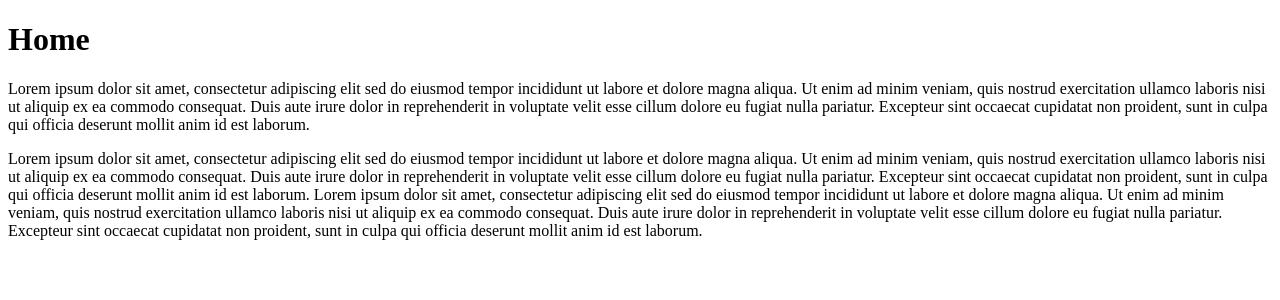
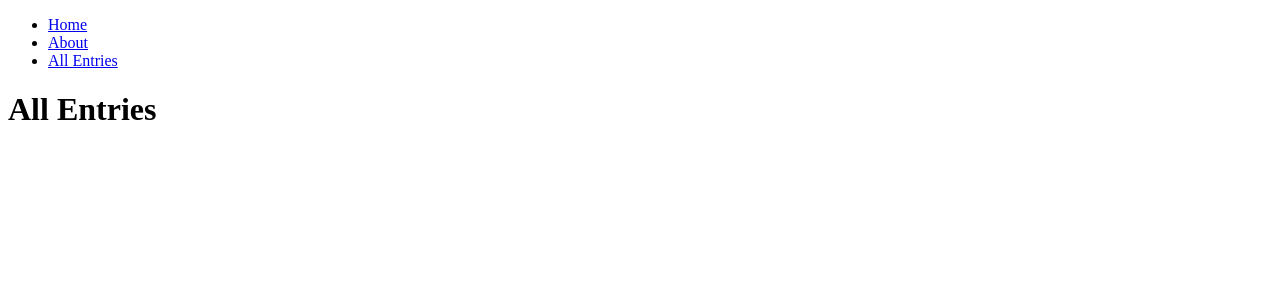
Before and after one commit to Duke0404/Memories-Frontend, a React (Create React App) app: page /all in a window 1280 px wide. Shown: the top 300 px of the page. Built offline with nearby package versions, Linux system fonts and the light colour scheme.

Commit message:
Tried to implement pages

```diff
--- a/package.json
+++ b/package.json
@@ -14,6 +14,7 @@
     "prettier": "^2.7.1",
     "react": "^18.2.0",
     "react-dom": "^18.2.0",
+    "react-router-dom": "^6.3.0",
     "react-scripts": "5.0.1",
     "typescript": "^4.7.4",
     "web-vitals": "^2.1.4"
--- a/src/Components/App/App.tsx
+++ b/src/Components/App/App.tsx
@@ -1,10 +1,25 @@
+//Router
+import { BrowserRouter as Router, Route, Routes } from "react-router-dom"
+
 //Components
+import Navbar from "../Navbar/Navbar"
+
+//Pages
 import Home from "../../Pages/Home/Home"
+import About from "../../Pages/About/About"
+import EntriesList from "../../Pages/EntriesList/EntriesList"
+import Entry from "../../Pages/Entry/Entry"
 
 const App = (): JSX.Element => (
-    <>
-        <Home />
-    </>
+    <Router>
+        <Navbar />
+        <Routes>
+            <Route path="/" element={<Home />} />
+            <Route path="/about" element={<About />} />
+            <Route path="/all" element={<EntriesList />} />
+            <Route path="/entry/:entryURL" element={<Entry />} />
+        </Routes>
+    </Router>
 )
 
 export default App
--- /dev/null
+++ b/src/Components/Navbar/Navbar.tsx
@@ -0,0 +1,22 @@
+//Router links
+import { Link } from "react-router-dom"
+
+const Navbar = (): JSX.Element => (
+    <nav>
+        <ul>
+            <li>
+                <Link to="/">Home</Link>
+            </li>
+
+            <li>
+                <Link to="/about">About</Link>
+            </li>
+
+            <li>
+                <Link to="/all">All Entries</Link>
+            </li>
+        </ul>
+    </nav>
+)
+
+export default Navbar
--- /dev/null
+++ b/src/Data/data.ts
@@ -0,0 +1,34 @@
+//Interfaces
+export interface dataFormat {
+    dateTimeID: number
+    title: string
+    content: string
+    footnotes?: string
+}
+
+const data: dataFormat[] = [
+    {
+        dateTimeID: 201901011245,
+        title: "Title 1",
+        content: "Content 1",
+        footnotes: "Footnote 1"
+    },
+    {
+        dateTimeID: 202001011246,
+        title: "Title 2",
+        content: "Content 2",
+    },
+    {
+        dateTimeID: 202201011247,
+        title: "Title 3",
+        content: "Content 3",
+        footnotes: "Footnote 3"
+    },
+    {
+        dateTimeID: 201401011248,
+        title: "Title 4",
+        content: "Content 4",
+    }
+]
+
+export default data
--- /dev/null
+++ b/src/Pages/About/About.tsx
@@ -0,0 +1,7 @@
+const About = (): JSX.Element => (
+    <>
+        <h1>About Me</h1>
+    </>
+)
+
+export default About
--- /dev/null
+++ b/src/Pages/EntriesList/EntriesList.tsx
@@ -0,0 +1,7 @@
+const EntriesList = (): JSX.Element => (
+    <>
+        <h1>All Entries</h1>
+    </>
+)
+
+export default EntriesList
--- /dev/null
+++ b/src/Pages/Entry/Entry.tsx
@@ -0,0 +1,45 @@
+//Interfaces
+interface EntryProps {
+    match: any
+}
+
+import { dataFormat } from '../../Data/data'
+
+interface dataFormatWithDate extends dataFormat {
+    date: string
+    time: string
+}
+
+//Data
+import payload from '../../Data/data'
+
+const Entry = (props: EntryProps): JSX.Element => {
+    const data: dataFormatWithDate[] = payload.map(
+        (entry: dataFormat): dataFormatWithDate => {
+            const dateMix: string = entry.dateTimeID.toString()
+
+            return {
+                ...entry,
+                date: dateMix.slice(6, 8) + "-" + dateMix.slice(4, 6) + "-" + dateMix.slice(0, 4),
+                time: dateMix.slice(8, 10) + ":" + dateMix.slice(10, 12)
+            }
+        }
+    )
+
+    const entryURL = props.match.params.entryURL
+    /* Undefined needs to be removed */
+    const entrySelected: dataFormatWithDate | undefined = data.find(
+        (entry: dataFormatWithDate): boolean => entry.dateTimeID === entryURL
+    )
+
+    return (
+        <>
+            <h1>{entrySelected.title}</h1>
+            <span>{entrySelected.date} {entrySelected.time}</span>
+            <p>{entrySelected.content}</p>
+            { "footnotes" in entrySelected && <p>{entrySelected.footnotes}</p> }
+        </>
+    )
+}
+
+export default Entry
```
Also changed, not shown: tailwind.config.js (line endings or trailing spaces), 2 other files (tests, documents, lock files or other folders).
